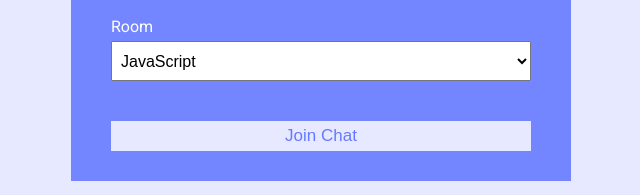
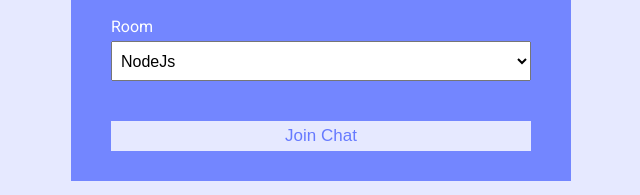
Before and after one commit to bradtraversy/chatcord, a website: page public/index.html in a window 1280 px wide. Shown: the part 255-450 px from the top of the page, 319-959 px from the left. Drawn offline with Linux system fonts and the light colour scheme.

Commit message:
Update index.html

```diff
--- a/public/index.html
+++ b/public/index.html
@@ -33,6 +33,7 @@
 					<div class="form-control">
 						<label for="room">Room</label>
 						<select name="room" id="room">
+							<option value="NodeJs">NodeJs</option>
 							<option value="JavaScript">JavaScript</option>
 							<option value="Python">Python</option>
 							<option value="PHP">PHP</option>
```
